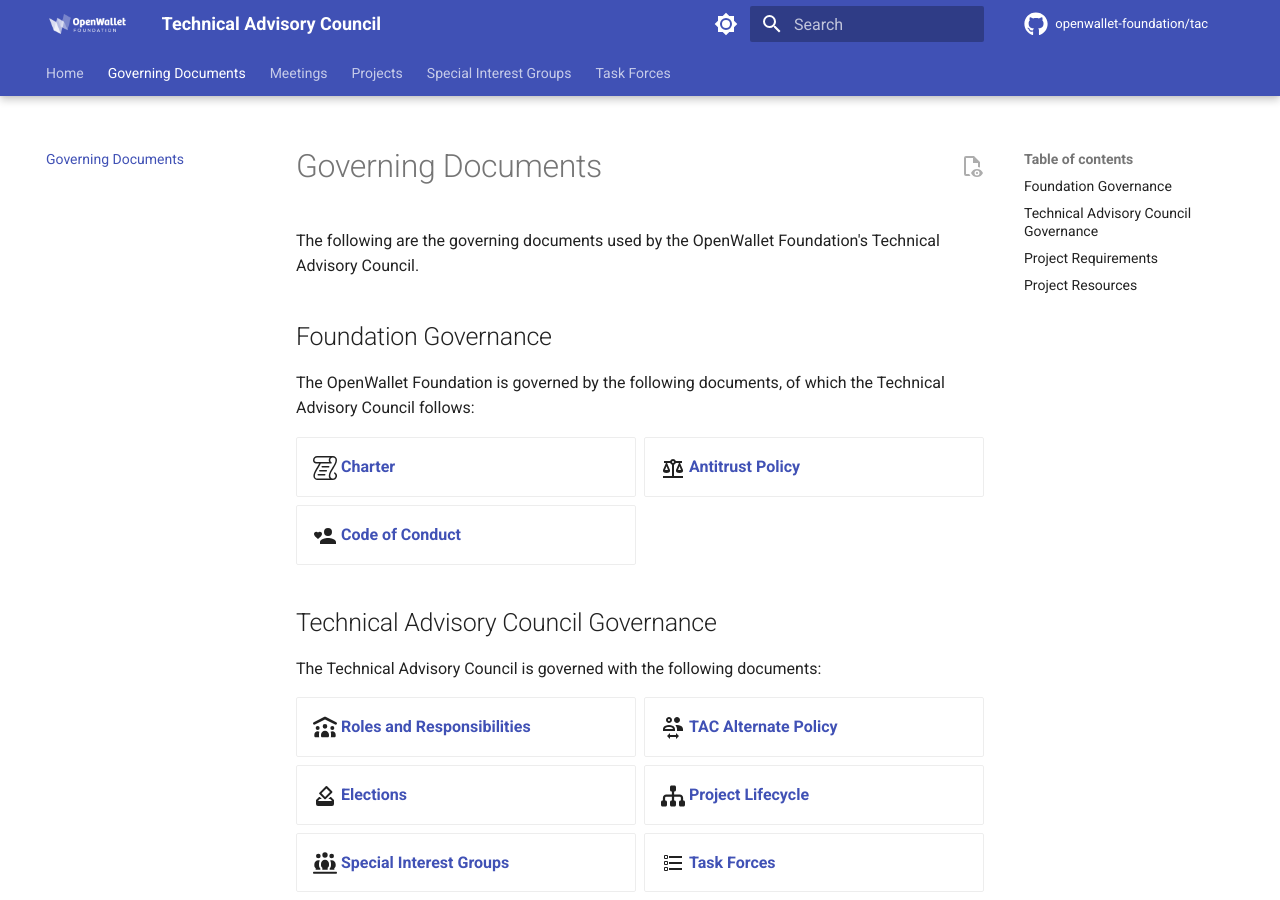
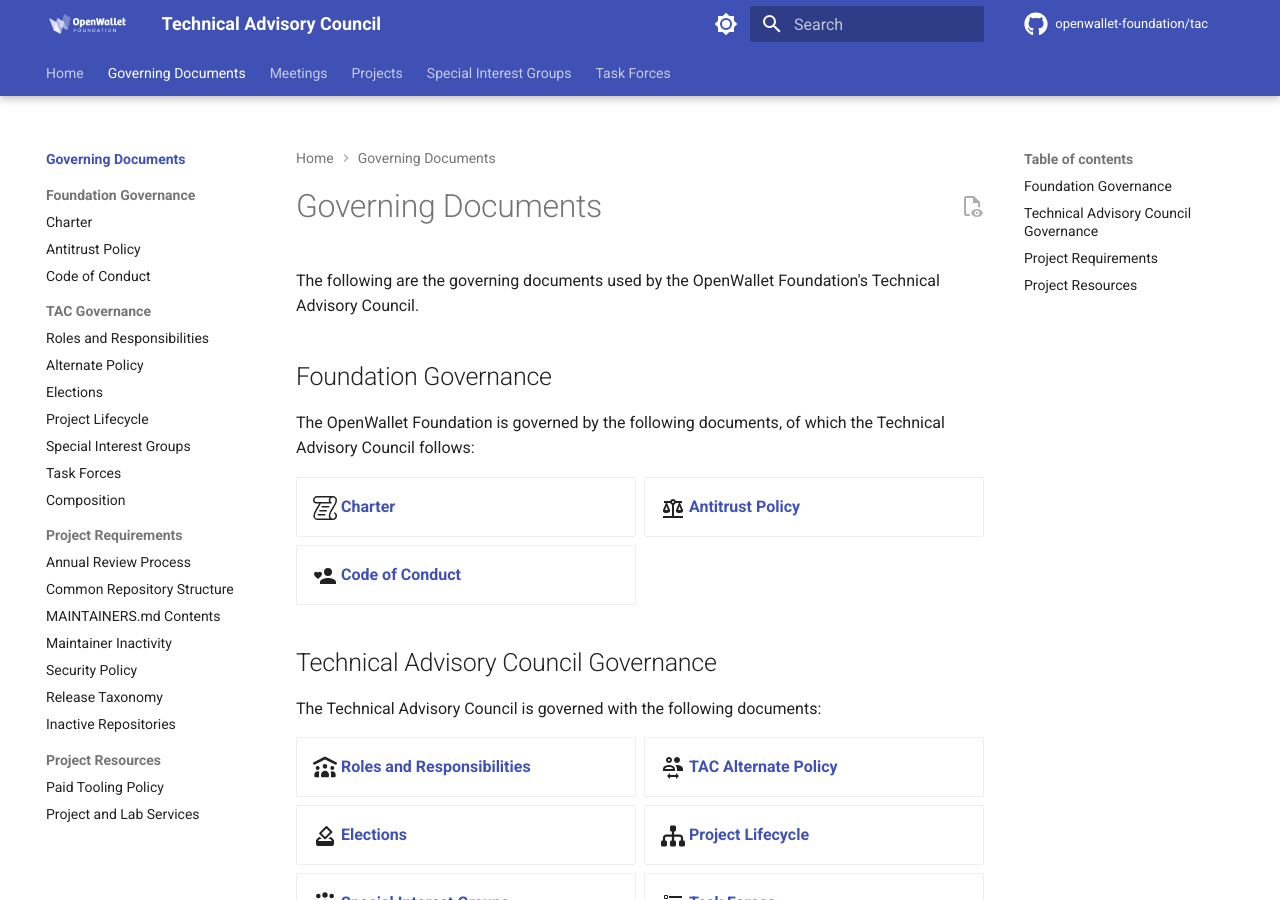
Before and after one commit to openwallet-foundation/tac, an MkDocs documentation site: the page built from docs/governance/index.md, in a window 1280 px wide and 900 px high. Built offline with MkDocs 1.6.1 and Material for MkDocs 9.7.7, drawn with Linux system fonts in a browser that asks for light colours; comment, search, counter and statistics services are not loaded.

Commit message:
Add Table of Contents for Governance page
Signed-off-by: Tracy Kuhrt <tracy.a.kuhrt@accenture.com>

```diff
--- a/mkdocs.yml
+++ b/mkdocs.yml
@@ -94,7 +94,31 @@
       link: https://openwallet.foundation
 nav:
   - Home: index.md
-  - Governing Documents: governance/index.md
+  - Governing Documents:
+    - governance/index.md
+    - Foundation Governance:
+      - Charter: governance/charter.md
+      - Antitrust Policy: governance/antitrust.md
+      - Code of Conduct: governance/code-of-conduct.md
+    - TAC Governance:
+      - Roles and Responsibilities: governance/roles-and-responsibilities.md
+      - Alternate Policy: governance/alternate-policy.md
+      - Elections: governance/elections.md
+      - Project Lifecycle: governance/project-lifecycle.md
+      - Special Interest Groups: governance/special-interest-group-process.md
+      - Task Forces: governance/task-force-process.md
+      - Composition: governance/tac.md
+    - Project Requirements:
+      - Annual Review Process: governance/project-annual-review-process.md
+      - Common Repository Structure: governance/common-repository-structure.md
+      - MAINTAINERS.md Contents: governance/maintainers-file-content.md
+      - Maintainer Inactivity: governance/maintainer-inactivity.md
+      - Security Policy: governance/security.md
+      - Release Taxonomy: governance/release-taxonomy.md
+      - Inactive Repositories: governance/archiving-inactive-repositories.md
+    - Project Resources:
+      - Paid Tooling Policy: governance/paid-tooling-policy.md
+      - Project and Lab Services: governance/project-and-lab-services.md
   - Meetings:
     - meetings/index.md
     - 2023-11-29: meetings/2023/2023-11-29.md
```
